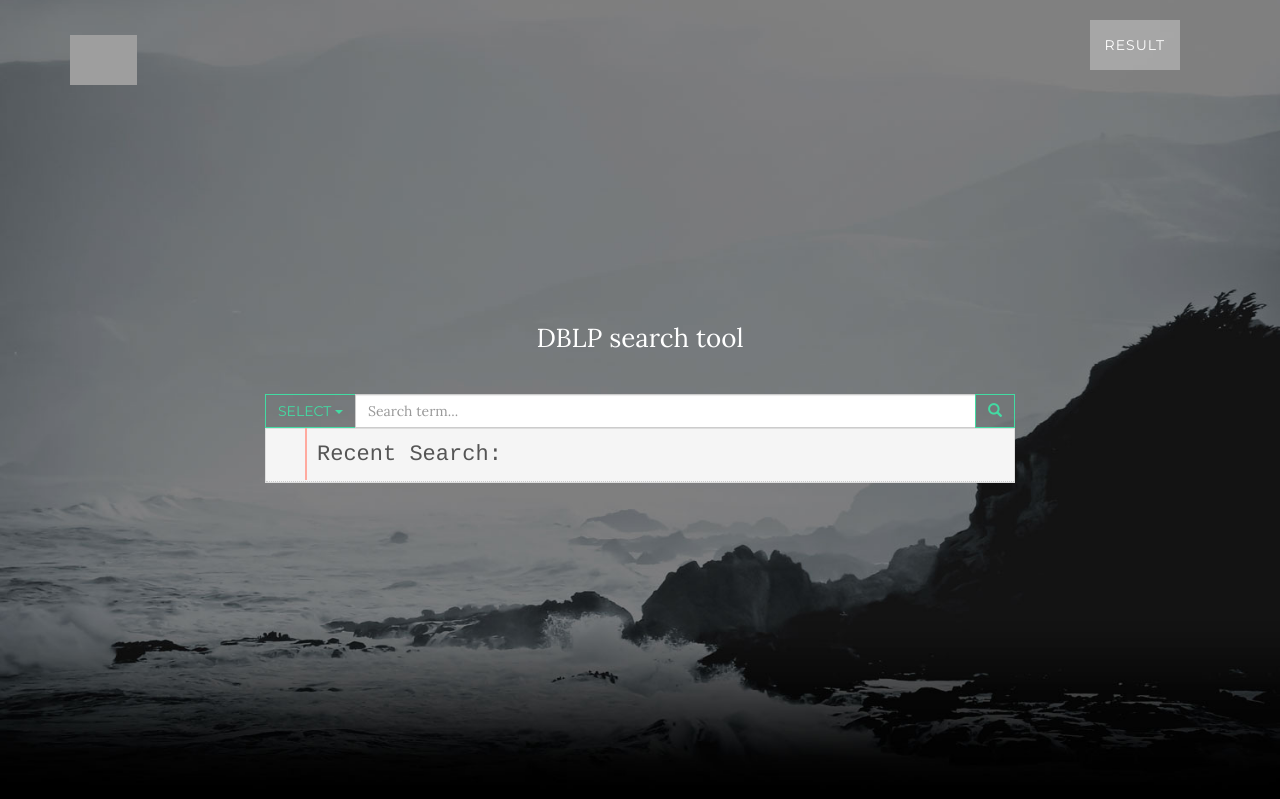
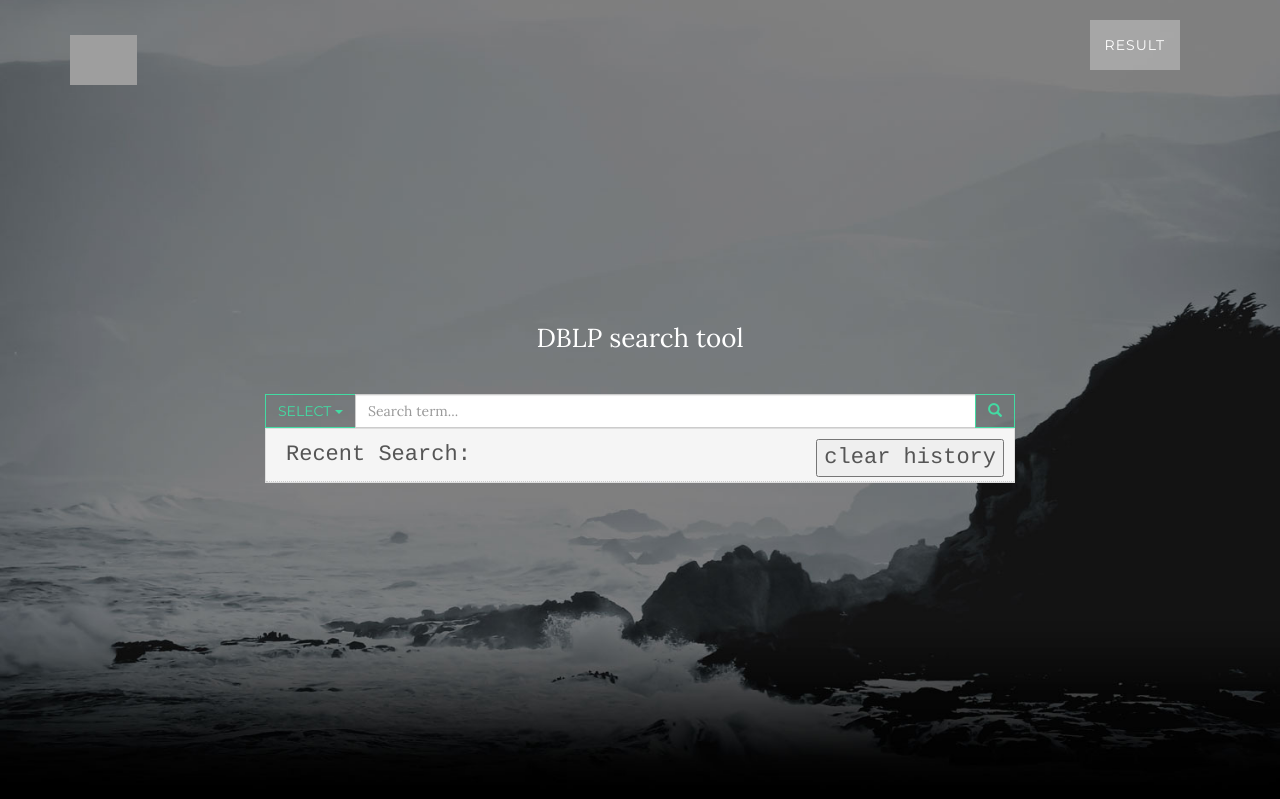
Before and after one commit to cmusv-sc/DIWD-Team4-Wei-Lin-Tsai, a Django app: template mysite/templates/index.html in a window 1280 px wide. Shown: the top 799 px of the page. Run offline with Django 3.2, Linux system fonts and the light colour scheme; the template is opened without the code that fills it, so the values that code supplies are empty; some libraries are stand-ins or nearby versions; grey boxes are pictures that could not be loaded.

Commit message:
last 3 functions done, meger with the latest commits

```diff
--- a/mysite/data_2015_fall/static/css/index.css
+++ b/mysite/data_2015_fall/static/css/index.css
@@ -82,7 +82,6 @@ line.papers {
   text-indent: 10px;
   height: auto;
   padding: 10px;
-  text-transform: capitalize;
   text-align: left;
 }
 
@@ -94,13 +93,6 @@ line.papers {
   -o-transition:      all 0.2s;
 }
 
-.lines {
-    border-left: 1px solid #ffaa9f;
-    border-right: 1px solid #ffaa9f;
-    width: 2px;
-    float: left;
-    margin-left: 40px;
-}
 
 .sequence .axis path, .sequence .axis line {
      fill: none;
--- a/mysite/data_2015_fall/static/js/index.js
+++ b/mysite/data_2015_fall/static/js/index.js
@@ -218,6 +218,7 @@ $(document).ready(function () {
             });
             return graph;
         };
+
         var root = constructGraphFromVolumes(volumes);
         var margin = {top: 20, right: 120, bottom: 20, left: 120},
             width = 960 - margin.right - margin.left,
@@ -233,6 +234,7 @@ $(document).ready(function () {
             .projection(function(d) { return [d.y, d.x]; });
 
         var svg = d3.select("#result-showcase").append("svg")
+            .attr("id","result-svg")
             .attr("width", width + margin.right + margin.left)
             .attr("height", height + margin.top + margin.bottom)
             .append("g")
@@ -443,14 +445,17 @@ $(document).ready(function () {
                 recent_arr = Cookies.getJSON('recent');
             }
         $(".recent-search").children().next().remove();
+            $( "#clear-history" ).click(function() {
+                $(".recent-search #history").remove();
+                Cookies.remove('recent');
+            });
             for (var i = 0; i<recent_arr.length; i++) {
                 var type = JSON.parse(JSON.stringify(recent_arr[i]))['type']
                 var query = JSON.parse(JSON.stringify(recent_arr[i]))['query']
-                $(".recent-search").append('<li>'+ type + ':\t' + query +'</li>')
+                $(".recent-search").append('<li id="history">'+ type + ':\t' + query +'</li>')
             }
             $(".lines").css("height", $(".recent-search").height());
     };
-
     showRecentSearch();
 
 
@@ -667,7 +672,6 @@ $(document).ready(function () {
     };
 
     function showAuthorPubOverTime(data) {
-        console.log(data);
         var margin = {top: 20, right: 20, bottom: 30, left: 40},
             width = 600 - margin.left - margin.right,
             height = 300 - margin.top - margin.bottom;
@@ -771,6 +775,99 @@ $(document).ready(function () {
         };
     }
 
+    function showNetwork(data) {
+
+        // ************** Generate the tree diagram  *****************
+        var margin = {top: 0, right: 120, bottom: 20, left: 300},
+            width = 960 - margin.right - margin.left,
+            height = 600 - margin.top - margin.bottom;
+
+        var i = 0;
+
+        var tree = d3.layout.tree()
+            .size([height, width]);
+
+        var diagonal = d3.svg.diagonal()
+            .projection(function(d) { return [d.y, d.x]; });
+
+        var svg = d3.select("#result-showcase").append("svg")
+            .attr("width", width + margin.right + margin.left)
+            .attr("height", height + margin.top + margin.bottom)
+            .append("g")
+            .attr("transform", "translate(" + margin.left + "," + margin.top + ")");
+
+        root = data;
+
+        update(root);
+
+        function update(source) {
+
+        // Compute the new tree layout.
+        var nodes = tree.nodes(root).reverse(),
+            links = tree.links(nodes);
+
+        // Normalize for fixed-depth.
+        nodes.forEach(function(d) { d.y = d.depth * 180; });
+
+        // Declare the nodesâ€¦
+        var node = svg.selectAll("g.node")
+            .data(nodes, function(d) { return d.id || (d.id = ++i); });
+
+        // Enter the nodes.
+        var nodeEnter = node.enter().append("g")
+            .attr("class", "node")
+            .attr("transform", function(d) {
+            return "translate(" + d.y + "," + d.x + ")"; })
+            .on('mouseover', function(d){
+                var g = d3.select(this); // The node
+                var nodename = $('')
+                // The class is used to remove the additional text later
+                var info = g.append('text')
+                 .classed('info', true)
+                 .attr('x', -50)
+                 .attr('y', 30)
+                 .style('font-weight', "bold")
+                 .text(function(d) { return d.name });
+            })
+            .on('mouseout', function(d){
+                d3.select(this).select('text.info').remove();
+            });
+
+        nodeEnter.append("circle")
+            .attr("r", 10)
+            .style("fill", "#fff");
+
+        nodeEnter.append("text")
+            .attr("x", function(d) {
+            return d.children || d._children ? -13 : 13; })
+            .attr("dy", ".35em")
+            .attr("text-anchor", function(d) {
+            return d.children || d._children ? "end" : "start"; })
+            .text(function(d) { return d.name })
+            .style("fill-opacity", 1)
+            .attr("class","truncate")
+            .attr("name",function(d) { return d.name });
+
+        // Declare the linksâ€¦
+        var link = svg.selectAll("path.link")
+            .data(links, function(d) { return d.target.id; });
+
+        // Enter the links.
+        link.enter().insert("path", "g")
+            .attr("class", "link")
+            .attr("d", diagonal);
+
+        }
+        $('.truncate').succinct({
+            size:30
+        });
+    }
+
+/*
+    =======================================================
+    search click functions:
+    =======================================================
+*/
     $("#search-btn").click(function () {
         $("#result-showcase").empty();
         var type = $("#search_concept").text();
@@ -794,6 +891,7 @@ $(document).ready(function () {
             $.ajax({
                 url:'/dblp/coauthors/' + content
             }).done(function (ret) {
+                console.log(ret);
                 coauthor(ret.coauthors);
             }).fail(function () {
             });
@@ -901,7 +999,33 @@ $(document).ready(function () {
             }).fail(function () {
 
             });
-        };
+        }
+        else if (type == 'paper-paper') {
+            console.log("jjj");
+            $.ajax({
+                url:'/dblp/citations/' + content
+            }).done(function (ret) {
+                showNetwork(ret);
+            }).fail(function () {
+            });
+        } else if (type == 'author-author') {
+            $.ajax({
+                url:'/dblp/coauthors/3/' + content
+            }).done(function (ret) {
+                coauthor(ret.coauthors);
+            }).fail(function () {
+
+            });
+        } else if (type == 'paper-author') {
+            console.log(content);
+            $.ajax({
+                url:'/dblp/paper_author/' + content
+            }).done(function (ret) {
+                console.log(ret);
+                showNetwork(ret);
+            }).fail(function () {
+            });
+        }
     });
     var papers = [
         {
@@ -917,13 +1041,4 @@ $(document).ready(function () {
 
     var path = [{name: "wei"}, {name: "jerry"}, {name: "zack"}];
 
-    // showSequence();
-    // showPath();
-    // showTopKPapers(papers);
-    // showRelatedPapers(papers);
-    // showVolumeContrib("IEEE XXX", volumes.volumes);
-    //showAuthorPubOverTime();
-    // var treeData = [
-    // {"name": "Udo Pletat", "children": [{"name": "Toni Bollinger", "children": [{"name": "Sven Lorenz", "children": []}]}, {"name": "Sven Lorenz", "children": [{"name": "Toni Bollinger", "children": []}]}]}
-    // ];
 });
--- /dev/null
+++ b/mysite/data_2015_fall/static/js/jQuery.succinct.min.js
@@ -0,0 +1,10 @@
+/*
+ * Copyright (c) 2014 Mike King (@micjamking)
+ *
+ * jQuery Succinct plugin
+ * Version 1.1.0 (October 2014)
+ *
+ * Licensed under the MIT License
+ */
+/*global jQuery*/
+!function(a){"use strict";a.fn.succinct=function(b){var c=a.extend({size:240,omission:"...",ignore:!0},b);return this.each(function(){var b,d,e=a(this),f=/[!-\/:-@\[-`{-~]$/,g=function(){e.each(function(){b=a(this).html(),b.length>c.size&&(d=a.trim(b).substring(0,c.size).split(" ").slice(0,-1).join(" "),c.ignore&&(d=d.replace(f,"")),a(this).html(d+c.omission))})};g()})}}(jQuery);
--- a/mysite/templates/base.html
+++ b/mysite/templates/base.html
@@ -88,13 +88,16 @@
                                   <li><a href="#coauthor2">Search CoAuthor of CoAuthor</a></li>
                                   <li><a href="#papers">Search Papers Top 100</a></li>
                                   <li><a href="#papers-rel">Search Papers Interested In</a></li>
+                                  <li><a href="#search-expert">Search Experts in Fields</a></li>
                                   <li><a href="#volume-contrib">Get Contributors to Volumes of a Journal</a></li>
+                                  <li><a href="#search-collaborators">Search Possible Collaborators in Fields</a></li>
                                   <li><a href="#smallworld">Search CoAuthor Path</a></li>
-                                  <li><a href="#search-expert">Search Experts in Fields</a></li>
-                                  <li><a href="#search-collaborators">Search Possible Collaborators in Fields</a></li>
-                                  <li><a href="#top-cited-papers">Find Top Cited Papers</a></li>
                                   <li><a href="#pub-journals-overtime">Publications in journals over time</a></li>
                                   <li><a href="#pub-authors-overtime">Publications of Author over time</a></li>
+                                  <li><a href="#top-cited-papers">Find Top Cited Papers of a Journal with given year</a></li>
+                                  <li><a href="#paper-paper">Find Citation of a Paper</a></li>
+                                  <li><a href="#author-author">Find Co-author of an Author</a></li>
+                                  <li><a href="#paper-author">Find Author's other paper of a given Paper</a></li>
                                 </ul>
                             </div>
                             <input type="hidden" name="search_param" value="1" id="search_param">
@@ -105,9 +108,10 @@
                             </span>
                             </div>
                         </div>
-                        <div class="lines"></div>
                         <div class="recent-search">
-                            <li> Recent Search:</li>
+                            <li style=""> Recent Search:
+                                <button id="clear-history" type="button" style="float:right">clear history</button>
+                            </li>
                         </div>
 
                     </div>
@@ -139,6 +143,7 @@
 
     <!-- jQuery -->
     <script src="{{STATIC_URL}}js/jquery.js"></script>
+    <script src="{{STATIC_URL}}js/jQuery.succinct.min.js"></script>
     <script src="{{STATIC_URL}}js/js.cookie.js"></script>
 
     <!-- Bootstrap Core JavaScript -->
```
